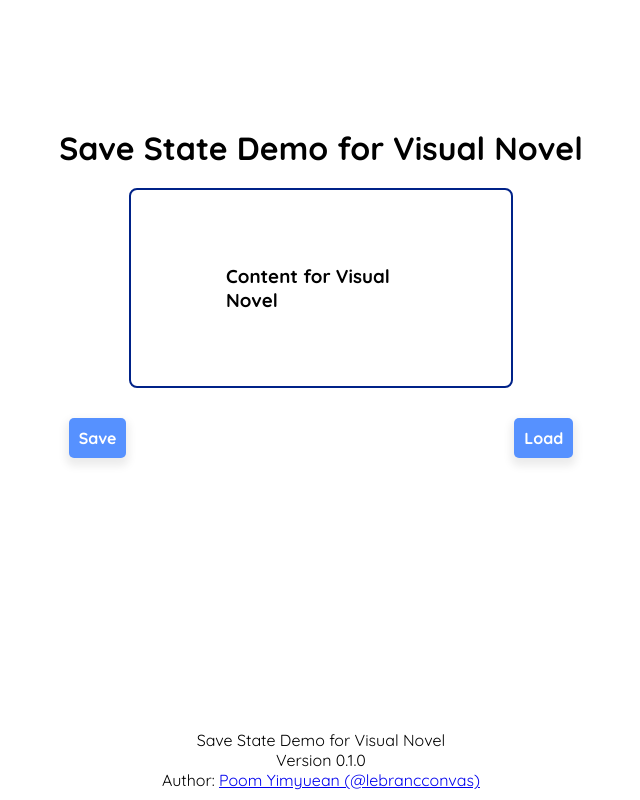
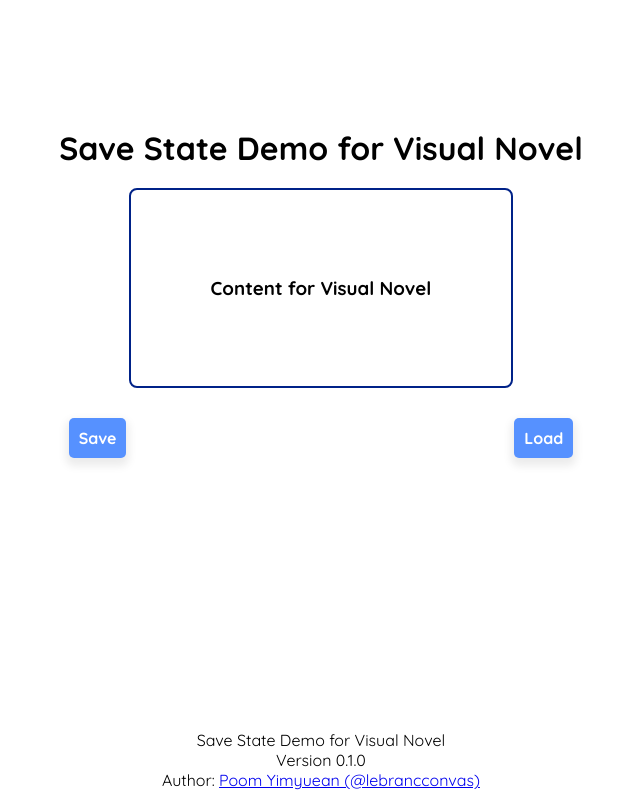
Before and after one commit to lebrancconvas/SaveState-VN-Demo, a React (Vite) app: page / in a window 1280 px wide. Shown: the whole page, without its empty margins (319-959 px from the left). Built offline with nearby package versions, Linux system fonts and the light colour scheme.

Commit message:
💄 style: add type writing effect for text content.

```diff
--- a/src/App.scss
+++ b/src/App.scss
@@ -11,7 +11,9 @@ header {
 }
 
 #content {
-  position: relative;
+  display: flex;
+  justify-content: center;
+  align-items: center;
   border: 2px solid #002288;
   border-radius: 8px;
   margin: 0 auto;
@@ -22,12 +24,18 @@ header {
   cursor: pointer;
 }
 
-#content > h3 {
-  position: absolute;
-  top: 50%;
-  transform: translateY(-50%);
-  left: 50%;
-  transform: translate(-50%, -50%);
+#content > .contentText {
+  text-align: center;
+  overflow: hidden;
+  white-space: nowrap;
+  margin: 0 auto;
+  animation: textTyping 2s steps(30) forwards;
+  width: 50%;
+}
+
+@keyframes textTyping {
+  0% { width: 0 }
+  100% { width: 100% }
 }
 
 #control {
--- a/src/App.tsx
+++ b/src/App.tsx
@@ -7,7 +7,7 @@ function App() {
         <h1>Save State Demo for Visual Novel</h1>
       </header>
       <section id="content">
-        <h3>Content for Visual Novel</h3>
+        <h3 className="contentText">Content for Visual Novel</h3>
       </section>
       <section id="control">
         <section id="save">
```
